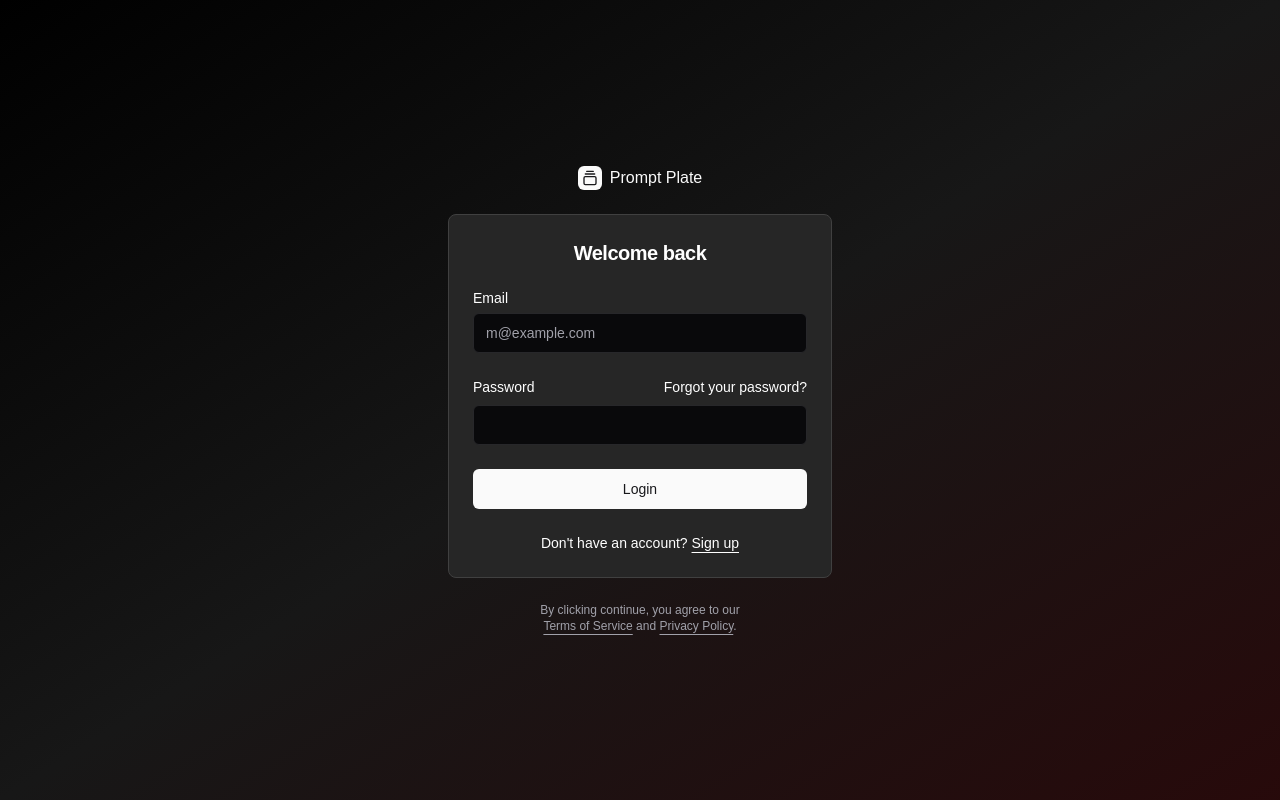
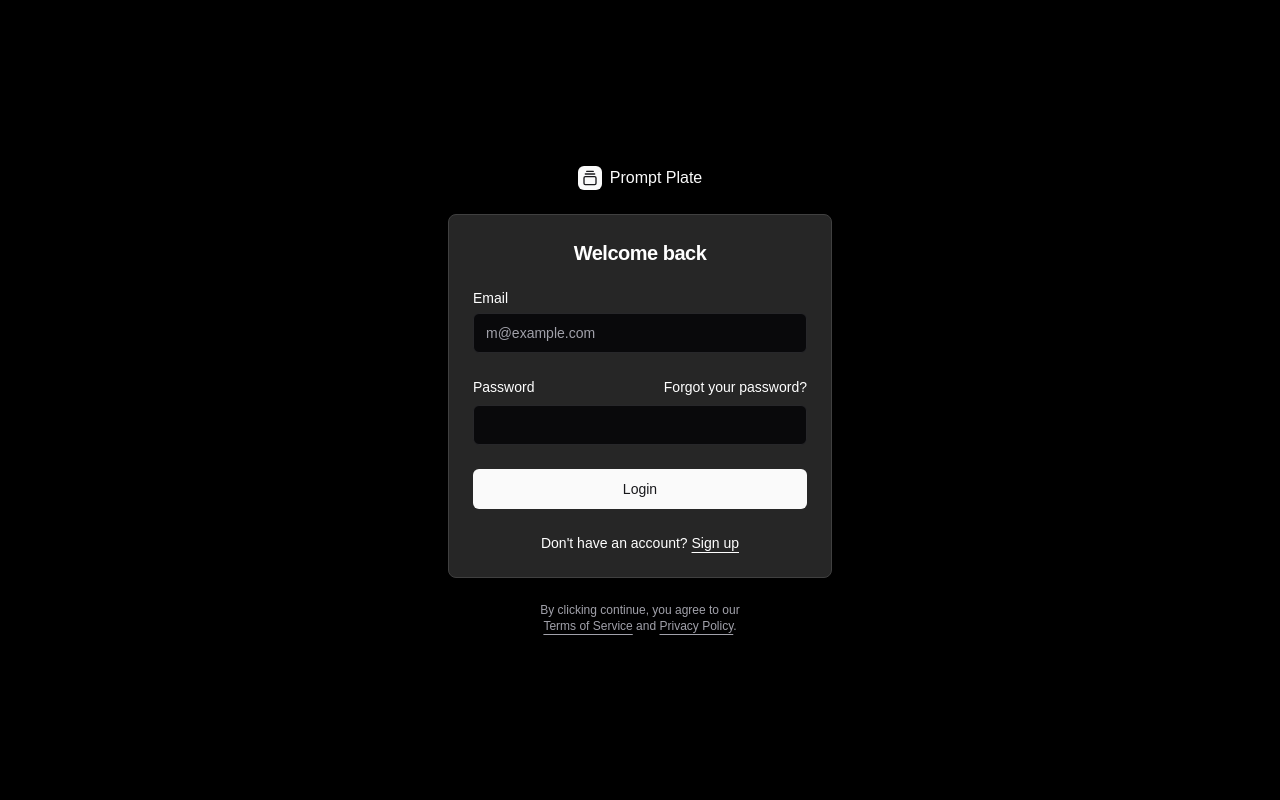
Before and after one commit to YogaDharma21/promptplate-web, a Next.js app: page /login in a window 1280 px wide. Built offline with nearby package versions, Linux system fonts and the light colour scheme.

Commit message:
refactor: replace router navigation with Next.js Link components

```diff
--- a/app/(auth)/login/page.tsx
+++ b/app/(auth)/login/page.tsx
@@ -1,23 +1,22 @@
 "use client";
 
+import Link from "next/link";
 import { GalleryVerticalEnd } from "lucide-react";
-import { useRouter } from "next/navigation";
 import { LoginForm } from "@/components/login-form";
 
 export default function LoginPage() {
-    const router = useRouter();
     return (
-        <div className="flex min-h-svh flex-col items-center justify-center gap-6 bg-gradient-to-br from-black via-neutral-900 to-red-950/50 p-6 md:p-10">
+        <div className="flex min-h-svh flex-col items-center justify-center gap-6 bg-black p-6 md:p-10">
             <div className="flex w-full max-w-sm flex-col gap-6">
-                <div
-                    onClick={() => router.push("/")}
+                <Link
+                    href="/"
                     className="flex items-center gap-2 self-center font-medium cursor-pointer"
                 >
                     <div className="flex h-6 w-6 items-center justify-center rounded-md bg-primary text-primary-foreground">
                         <GalleryVerticalEnd className="size-4" />
                     </div>
                     Prompt Plate
-                </div>
+                </Link>
                 <LoginForm />
             </div>
         </div>
--- a/app/(auth)/register/page.tsx
+++ b/app/(auth)/register/page.tsx
@@ -4,21 +4,21 @@ import { GalleryVerticalEnd } from "lucide-react";
 import { useRouter } from "next/navigation";
 import { LoginForm } from "@/components/login-form";
 import { RegisterForm } from "@/components/register-form";
+import Link from "next/link";
 
 export default function RegisterPage() {
-    const router = useRouter();
     return (
-        <div className="flex min-h-svh flex-col items-center justify-center gap-6 bg-gradient-to-br from-black via-neutral-900 to-red-950/50 p-6 md:p-10">
+        <div className="flex min-h-svh flex-col items-center justify-center gap-6 bg-black p-6 md:p-10">
             <div className="flex w-full max-w-sm flex-col gap-6">
-                <div
-                    onClick={() => router.push("/")}
+                <Link
+                    href="/"
                     className="flex items-center gap-2 self-center font-medium cursor-pointer"
                 >
                     <div className="flex h-6 w-6 items-center justify-center rounded-md bg-primary text-primary-foreground">
                         <GalleryVerticalEnd className="size-4" />
                     </div>
                     Prompt Plate
-                </div>
+                </Link>
                 <RegisterForm />
             </div>
         </div>
--- a/app/layout.tsx
+++ b/app/layout.tsx
@@ -14,8 +14,9 @@ const geistMono = Geist_Mono({
 });
 
 export const metadata: Metadata = {
-    title: "Create Next App",
-    description: "Generated by create next app",
+    title: "Prompt Plate",
+    description:
+        "Discover, share, and create amazing prompts for AI-powered creativity",
 };
 
 export default function RootLayout({
--- a/app/page.tsx
+++ b/app/page.tsx
@@ -1,12 +1,11 @@
 "use client";
 
+import Link from "next/link";
 import { Button } from "@/components/ui/button";
-import { useRouter } from "next/navigation";
 
 export default function HomePage() {
-    const router = useRouter();
     return (
-        <div className="flex min-h-screen flex-col items-center justify-center bg-gradient-to-br from-black via-neutral-900 to-red-950/50 p-4 text-white">
+        <div className="flex min-h-screen flex-col items-center justify-center bg-black p-4 text-white">
             <main className="text-center">
                 <h1 className="mb-4 bg-gradient-to-r from-neutral-200 to-neutral-400 bg-clip-text text-5xl font-bold text-transparent md:text-6xl">
                     Promp Plate
@@ -16,14 +15,15 @@ export default function HomePage() {
                     creativity
                 </p>
 
+                <Link href="/login" passHref>
                     <Button
                         size="lg"
                         type="submit"
                         className="border border-neutral-700 bg-neutral-800 text-white transition-colors hover:bg-neutral-700"
-                    onClick={() => router.push("/login")}
                     >
                         Get Started
                     </Button>
+                </Link>
                 <footer className="mt-16 text-sm text-neutral-500">
                     © {new Date().getFullYear()} Prompt Plate. All rights
                     reserved.
--- a/components/login-form.tsx
+++ b/components/login-form.tsx
@@ -11,12 +11,11 @@ import {
 } from "@/components/ui/card";
 import { Input } from "@/components/ui/input";
 import { Label } from "@/components/ui/label";
-import { useRouter } from "next/navigation";
+import Link from "next/link";
 export function LoginForm({
     className,
     ...props
 }: React.ComponentPropsWithoutRef<"div">) {
-    const router = useRouter();
     return (
         <div className={cn("flex flex-col gap-6", className)} {...props}>
             <Card>
@@ -41,14 +40,12 @@ export function LoginForm({
                                         <Label htmlFor="password">
                                             Password
                                         </Label>
-                                        <div
-                                            onClick={() =>
-                                                router.push("/forgot-password")
-                                            }
+                                        <Link
+                                            href="/forgot-password"
                                             className="ml-auto text-sm underline-offset-4 hover:underline cursor-pointer"
                                         >
                                             Forgot your password?
-                                        </div>
+                                        </Link>
                                     </div>
                                     <Input
                                         id="password"
@@ -62,12 +59,12 @@ export function LoginForm({
                             </div>
                             <div className="text-center text-sm">
                                 Don&apos;t have an account?{" "}
-                                <span
-                                    onClick={() => router.push("/register")}
+                                <Link
+                                    href="/register"
                                     className="underline underline-offset-4 cursor-pointer"
                                 >
                                     Sign up
-                                </span>
+                                </Link>
                             </div>
                         </div>
                     </form>
@@ -75,19 +72,19 @@ export function LoginForm({
             </Card>
             <div className="text-balance text-center text-xs text-muted-foreground [&_a]:underline [&_a]:underline-offset-4 [&_a]:hover:text-primary  ">
                 By clicking continue, you agree to our{" "}
-                <span
-                    onClick={() => router.push("/terms-of-service")}
+                <Link
+                    href="/terms-of-service"
                     className="underline underline-offset-4 cursor-pointer"
                 >
                     Terms of Service
-                </span>{" "}
+                </Link>{" "}
                 and{" "}
-                <span
-                    onClick={() => router.push("/privacy-policy")}
+                <Link
+                    href="/privacy-policy"
                     className="underline underline-offset-4 cursor-pointer"
                 >
                     Privacy Policy
-                </span>
+                </Link>
                 .
             </div>
         </div>
--- a/components/register-form.tsx
+++ b/components/register-form.tsx
@@ -9,13 +9,12 @@ import {
 } from "@/components/ui/card";
 import { Input } from "@/components/ui/input";
 import { Label } from "@/components/ui/label";
-import { useRouter } from "next/navigation";
+import Link from "next/link";
 
 export function RegisterForm({
     className,
     ...props
 }: React.ComponentPropsWithoutRef<"div">) {
-    const router = useRouter();
     return (
         <div className={cn("flex flex-col gap-6", className)} {...props}>
             <Card>
@@ -49,14 +48,12 @@ export function RegisterForm({
                                         <Label htmlFor="password">
                                             Password
                                         </Label>
-                                        <div
-                                            onClick={() =>
-                                                router.push("/forgot-password")
-                                            }
+                                        <Link
+                                            href="/forgot-password"
                                             className="ml-auto text-sm underline-offset-4 hover:underline cursor-pointer"
                                         >
                                             Forgot your password?
-                                        </div>
+                                        </Link>
                                     </div>
                                     <Input
                                         id="password"
@@ -70,12 +67,12 @@ export function RegisterForm({
                             </div>
                             <div className="text-center text-sm">
                                 Already have an account?{" "}
-                                <span
-                                    onClick={() => router.push("/login")}
+                                <Link
+                                    href="/login"
                                     className="underline underline-offset-4 cursor-pointer"
                                 >
                                     Login
-                                </span>
+                                </Link>
                             </div>
                         </div>
                     </form>
@@ -83,19 +80,19 @@ export function RegisterForm({
             </Card>
             <div className="text-balance text-center text-xs text-muted-foreground [&_a]:underline [&_a]:underline-offset-4 [&_a]:hover:text-primary  ">
                 By clicking continue, you agree to our{" "}
-                <span
-                    onClick={() => router.push("/terms-of-service")}
+                <Link
+                    href="/terms-of-service"
                     className="underline underline-offset-4 cursor-pointer"
                 >
                     Terms of Service
-                </span>{" "}
+                </Link>{" "}
                 and{" "}
-                <span
-                    onClick={() => router.push("/privacy-policy")}
+                <Link
+                    href="/privacy-policy"
                     className="underline underline-offset-4 cursor-pointer"
                 >
                     Privacy Policy
-                </span>
+                </Link>
                 .
             </div>
         </div>
```
Also changed, not shown: app/dashboard/page.tsx (+4 -4 lines). Lines whose indentation alone changed are shown as unchanged.
